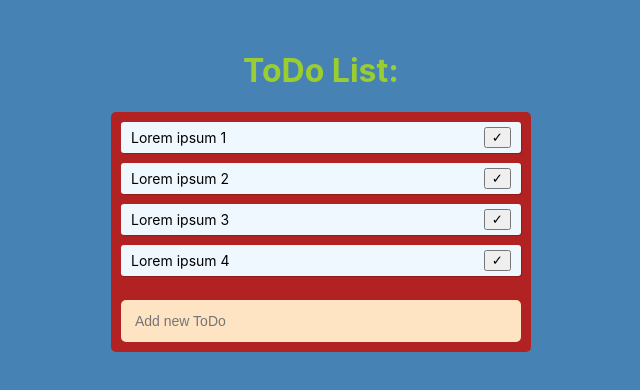
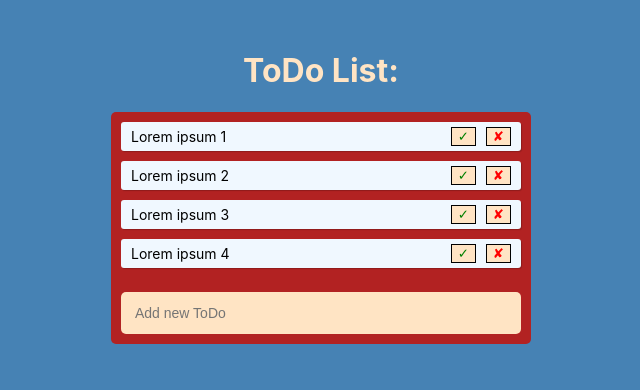
Before and after one commit to Stefantut/React-Hooks-ToDo-App, a React (Create React App) app: page / in a window 1280 px wide. Shown: the top 390 px of the page, without its empty margins (319-959 px from the left). Built offline with nearby package versions, Linux system fonts and the light colour scheme.

Commit message:
Added functionality to remove the todo

```diff
--- a/src/App.css
+++ b/src/App.css
@@ -5,7 +5,7 @@
 }
 .title {
   text-align: center;
-  color: yellowgreen;
+  color: bisque;
 }
 .todo-list {
   max-width: 400px;
@@ -44,3 +44,15 @@
   box-shadow: none;
   border: 0;
 }
+
+.buttons-wrap button {
+  margin-right: 10px;
+  background-color: bisque;
+  border: 1px solid black;
+  color: green;
+}
+
+.buttons-wrap button:last-child {
+  margin-right: 0px;
+  color: red;
+}
--- a/src/App.js
+++ b/src/App.js
@@ -1,7 +1,7 @@
 import React, { useState } from "react";
 import Todo from "./Todo";
+import TodoForm from "./TodoForm";
 import "./App.css";
-import TodoForm from "./TodoForm";
 
 // Main Component
 function App() {
@@ -27,14 +27,15 @@ function App() {
     },
   ]);
 
+  // Add a new todo
   const addTodo = (text) => {
     // used spread operator to copy everything from todos array
     const newTodos = [...todos, { text }];
-
     // update de state - passed new array
     setTodos(newTodos);
   };
 
+  // Mark as completed
   const completeTodo = (index) => {
     //an array with current todos - use spread op
     const newTodos = [...todos];
@@ -43,6 +44,17 @@ function App() {
     // set state
     setTodos(newTodos);
   };
+
+  // Delete todo
+  const removeTodo = (index) => {
+    //gets the todos
+    const newTodos = [...todos];
+    // removes the todo
+    newTodos.splice(index, 1);
+    // updated the state
+    setTodos(newTodos);
+  };
+
   return (
     <div className="app">
       <h1 className="title">ToDo List:</h1>
@@ -54,6 +66,7 @@ function App() {
             index={index}
             todo={todo}
             completeTodo={completeTodo}
+            removeTodo={removeTodo}
           />
         ))}
 
--- a/src/Todo.js
+++ b/src/Todo.js
@@ -1,6 +1,6 @@
 import React from "react";
 
-function Todo({ todo, index, completeTodo }) {
+function Todo({ todo, index, completeTodo, removeTodo }) {
   return (
     <div
       style={{ textDecoration: todo.isCompleted ? "line-through" : "" }}
@@ -10,7 +10,10 @@ function Todo({ todo, index, completeTodo }) {
       {/* CompleteTodo passed as prop
      Event Listener onClick - arrow function to call completeTodo
      which will take in the index to know exactly which one is completed */}
-      <button onClick={() => completeTodo(index)}>✓</button>
+      <div className="buttons-wrap">
+        <button onClick={() => completeTodo(index)}>✓</button>
+        <button onClick={() => removeTodo(index)}>✘</button>
+      </div>
     </div>
   );
 }
```
